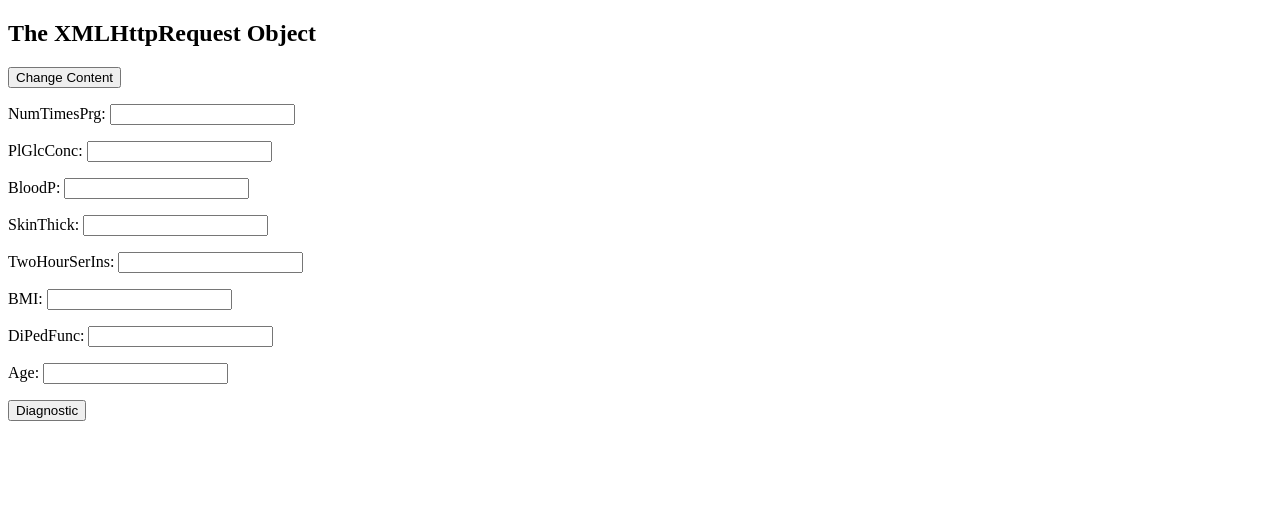
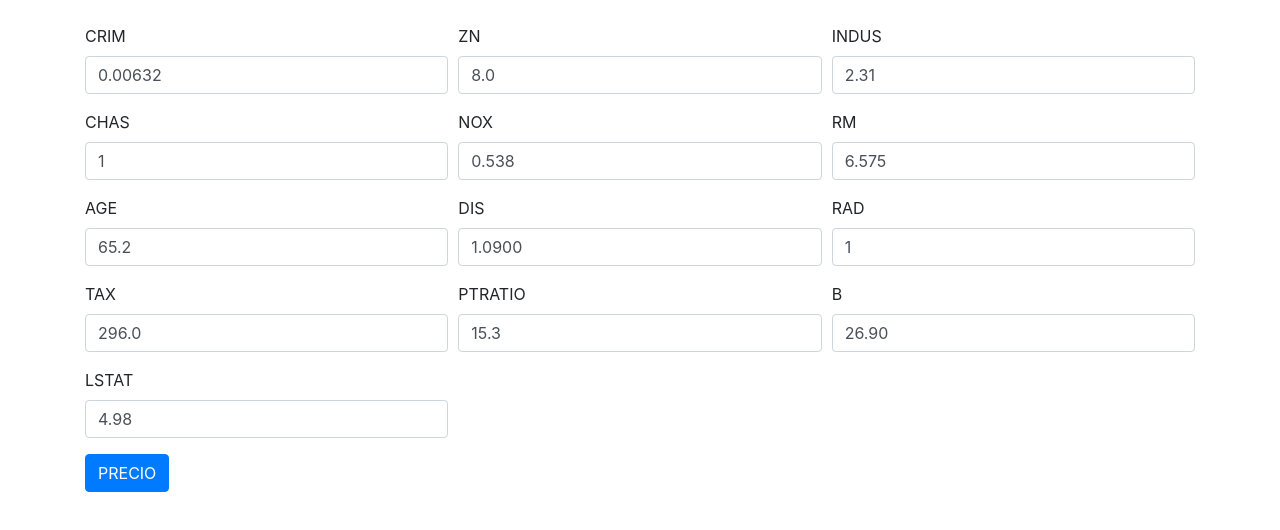
Before and after one commit to IamCarlosA/datascience, a plain HTML site: page index.html in a window 1280 px wide. Drawn offline with nearby package versions, Linux system fonts and the light colour scheme.

Commit message:
proyecto finalizado

```diff
--- a/index.html
+++ b/index.html
@@ -1,26 +1,99 @@
-<!DOCTYPE html>
-<html>
+<!doctype html>
+<html lang="en">
+
+<head>
+  <!-- Required meta tags -->
+  <meta charset="utf-8">
+  <meta name="viewport" content="width=device-width, initial-scale=1, shrink-to-fit=no">
+
+  <!-- Bootstrap CSS -->
+  <link rel="stylesheet" href="https://stackpath.bootstrapcdn.com/bootstrap/4.3.1/css/bootstrap.min.css"
+    integrity="sha384-ggOyR0iXCbMQv3Xipma34MD+dH/1fQ784/j6cY/iJTQUOhcWr7x9JvoRxT2MZw1T" crossorigin="anonymous">
+
+  <title>housting</title>
+</head>
 
 <body>
+  <div class="container">
 
-  <div id="demo">
-    <h2>The XMLHttpRequest Object</h2>
-    <button type="button" onclick="loadDoc()">Change Content</button>
+
+
+    <form class="mt-sm-4" action="http://localhost:5000/predict" method="POST" name="form">
+      <div class="form-row">
+        <div class="col-md-4 mb-3">
+          <label for="crim">CRIM</label>
+          <input type="number" step="0.01" class="form-control" name="crim" value="0.00632">
         </div>
-
-  <form>
-    <p>NumTimesPrg: <input type="text" id="NumTimesPrg" /></p>
-    <p>PlGlcConc: <input type="text" id="PlGlcConc" /></p>
-    <p>BloodP: <input type="text" id="BloodP" /></p>
-    <p>SkinThick: <input type="text" id="SkinThick" /></p>
-    <p>TwoHourSerIns: <input type="text" id="TwoHourSerIns" /></p>
-    <p>BMI: <input type="text" id="BMI" /></p>
-    <p>DiPedFunc: <input type="text" id="DiPedFunc" /></p>
-    <p>Age: <input type="text" id="Age" /></p>
-    <p><input type="button" value="Diagnostic" /></p>
+        <div class="col-md-4 mb-3">
+          <label for="zn">ZN</label>
+          <input type="number" step="0.01" class="form-control" name="zn" value="8.0">
+        </div>
+        <div class="col-md-4 mb-3">
+          <label for="indus">INDUS</label>
+          <div class="input-group">
+            <input type="number" step="0.01" class="form-control" name="indus" value="2.31">
+          </div>
+        </div>
+      </div>
+      <div class="form-row">
+        <div class="col-md-4 mb-3">
+          <label for="chas">CHAS</label>
+          <input type="number" step="0.01" class="form-control" name="chas" value="1">
+        </div>
+        <div class="col-md-4 mb-3">
+          <label for="nox">NOX</label>
+          <input type="number" step="0.01" class="form-control" name="nox" value="0.538">
+        </div>
+        <div class="col-md-4 mb-3">
+          <label for="rm">RM</label>
+          <div class="input-group">
+            <input type="number" step="0.01" class="form-control" name="rm" value="6.575">
+          </div>
+        </div>
+      </div>
+      <div class="form-row">
+        <div class="col-md-4 mb-3">
+          <label for="age">AGE</label>
+          <input type="number" step="0.01" class="form-control" name="age" value="65.2">
+        </div>
+        <div class="col-md-4 mb-3">
+          <label for="dis">DIS</label>
+          <input type="number" step="0.01" class="form-control" name="dis" value="1.0900">
+        </div>
+        <div class="col-md-4 mb-3">
+          <label for="rad">RAD</label>
+          <div class="input-group">
+            <input type="number" step="0.01" class="form-control" name="rad" value="1">
+          </div>
+        </div>
+      </div>
+      <div class="form-row">
+        <div class="col-md-4 mb-3">
+          <label for="tax">TAX</label>
+          <input type="number" step="0.01" class="form-control" name="tax" value="296.0">
+        </div>
+        <div class="col-md-4 mb-3">
+          <label for="pratio">PTRATIO</label>
+          <input type="number" step="0.01" class="form-control" name="ptratio" value="15.3">
+        </div>
+        <div class="col-md-4 mb-3">
+          <label for="b">B</label>
+          <div class="input-group">
+            <input type="number" step="0.01" class="form-control" name="b" value="26.90">
+          </div>
+        </div>
+      </div>
+      <div class="form-row">
+        <div class="col-md-4 mb-3">
+          <label for="lstat">LSTAT</label>
+          <input type="number" step="0.01" class="form-control" name="lstat" value="4.98">
+        </div>
+      </div>
+      <input type="button" class="btn btn-primary " onclick="loadDoc()" value="PRECIO">
+      <div id="demo"></div>
     </form>
 
-  <script>
+    <script type="text/javascript">
       function loadDoc() {
         var xhttp = new XMLHttpRequest();
         xhttp.onreadystatechange = function () {
@@ -30,14 +103,18 @@
           }
         };
         xhttp.open("POST", "http://localhost:5000/predict", true);
-      // Add the required HTTP header for form data POST requests
-      //xhttp.setRequestHeader("Content-type", "application/x-www-form-urlencoded");
+
         xhttp.setRequestHeader("Content-Type", "application/json");
-      var datos = { "CRIM": 0.00632, "ZN": 18.0, "INDUS": 2.31, "CHAS": 0, "NOX": 0.538, "RM": 6.575, "AGE": 65.2, "DIS": 4.0900, "RAD": 1, "TAX": 296.0, "PTRATIO": 15.3, "B": 356.90, "LSTAT": 4.98}
-      //var datos = {"NumTimesPrg":1, "PlGlcConc":85, "BloodP":66, "SkinThick":29, "TwoHourSerIns":0, "BMI":26.6, "DiPedFunc":0.351, "Age":31}
-      var data = JSON.stringify(datos);
+        var el = document.querySelector('form');
+        var matches = el.querySelectorAll('input[name]');
+
+        var data = {};
+        for(var i=0; i< matches.length; i++){
+          data[matches[i].name] = matches[i].value;
+        }
+        var data = JSON.stringify(data);
         xhttp.send(data);
-      //xhttp.send();
+
         }
       </script>
 
```
Also changed, not shown: 1 other file. Lines whose indentation alone changed are shown as unchanged.
